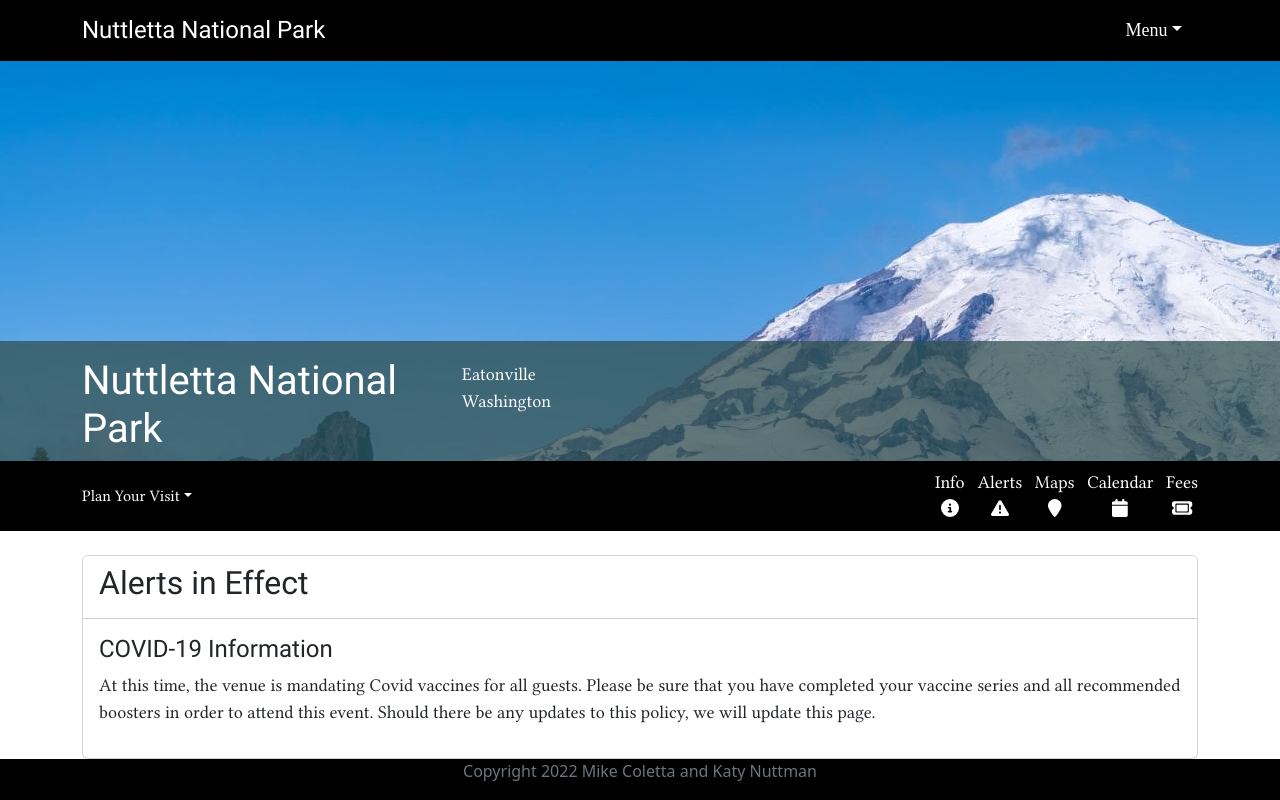
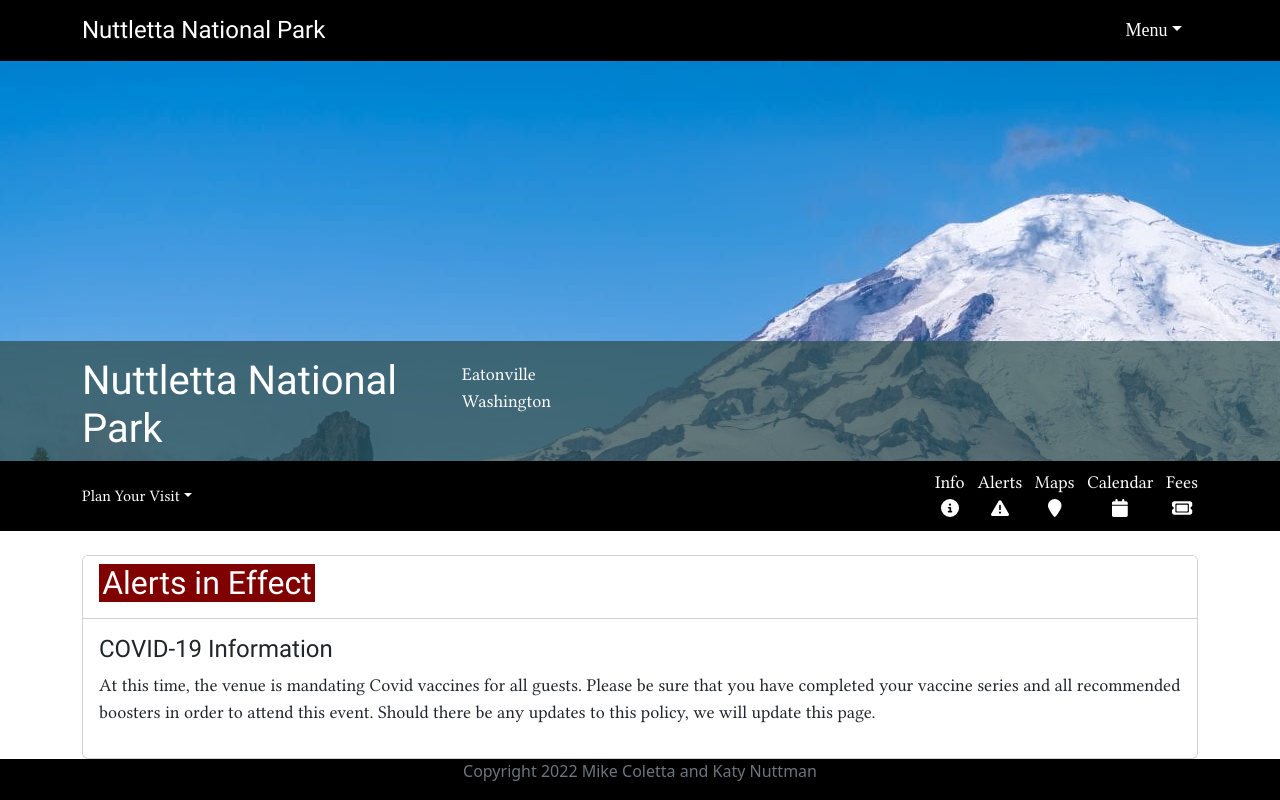
Before and after one commit to MikeColetta/nuttlettawedding, a React (Create React App) app: page /Alerts in a window 1280 px wide. Built offline with nearby package versions, Linux system fonts and the light colour scheme.

Commit message:
Added alertsTitle class

```diff
--- a/src/App.css
+++ b/src/App.css
@@ -69,3 +69,11 @@ p {
   color: black;
   text-decoration: none;
 }
+
+.alertsTitle {
+  display: inline-block;
+  background-color: maroon;
+  color: white;
+  padding-right: 0.25vw;
+  padding-left: 0.25vw;
+}
```
